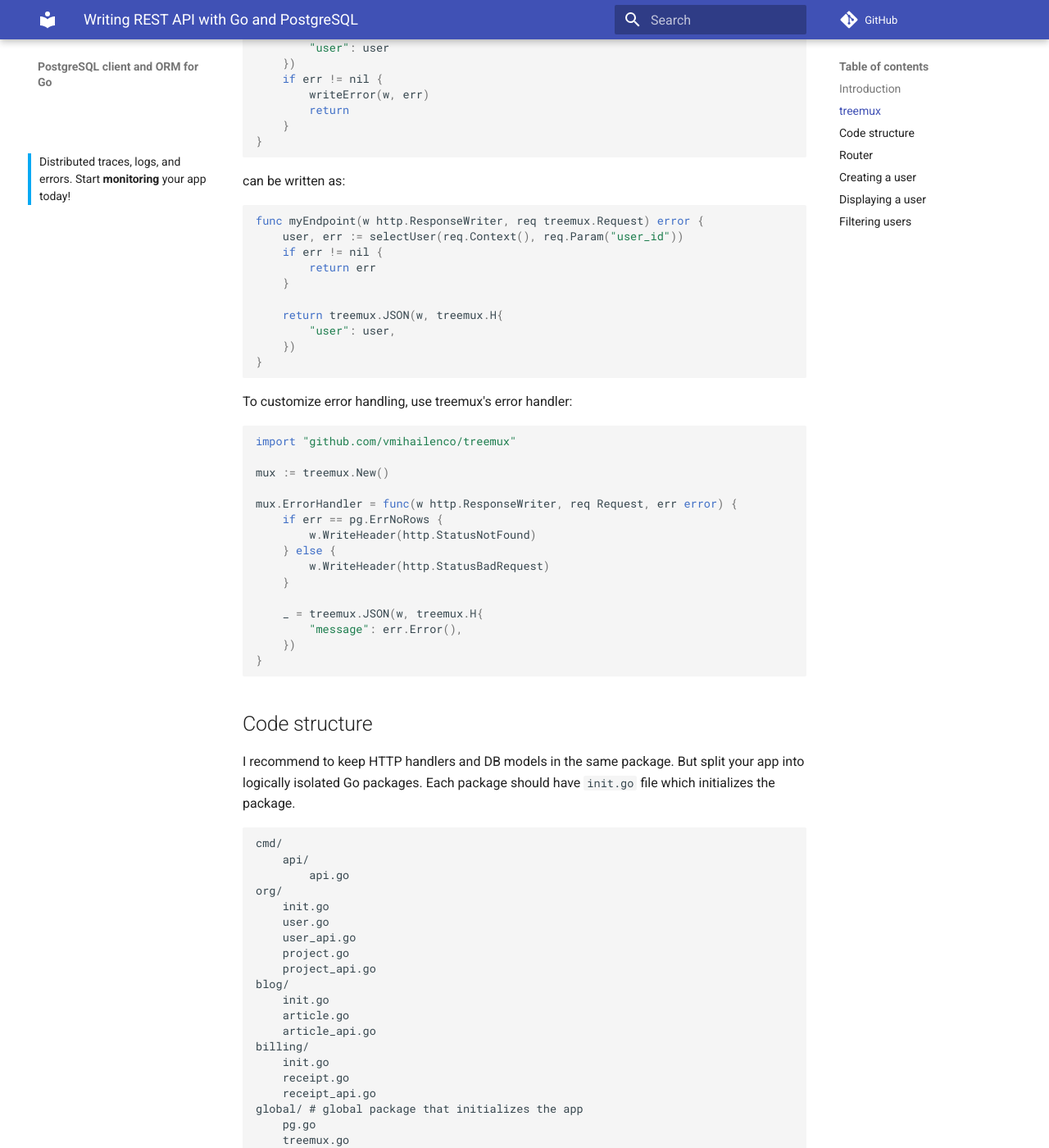
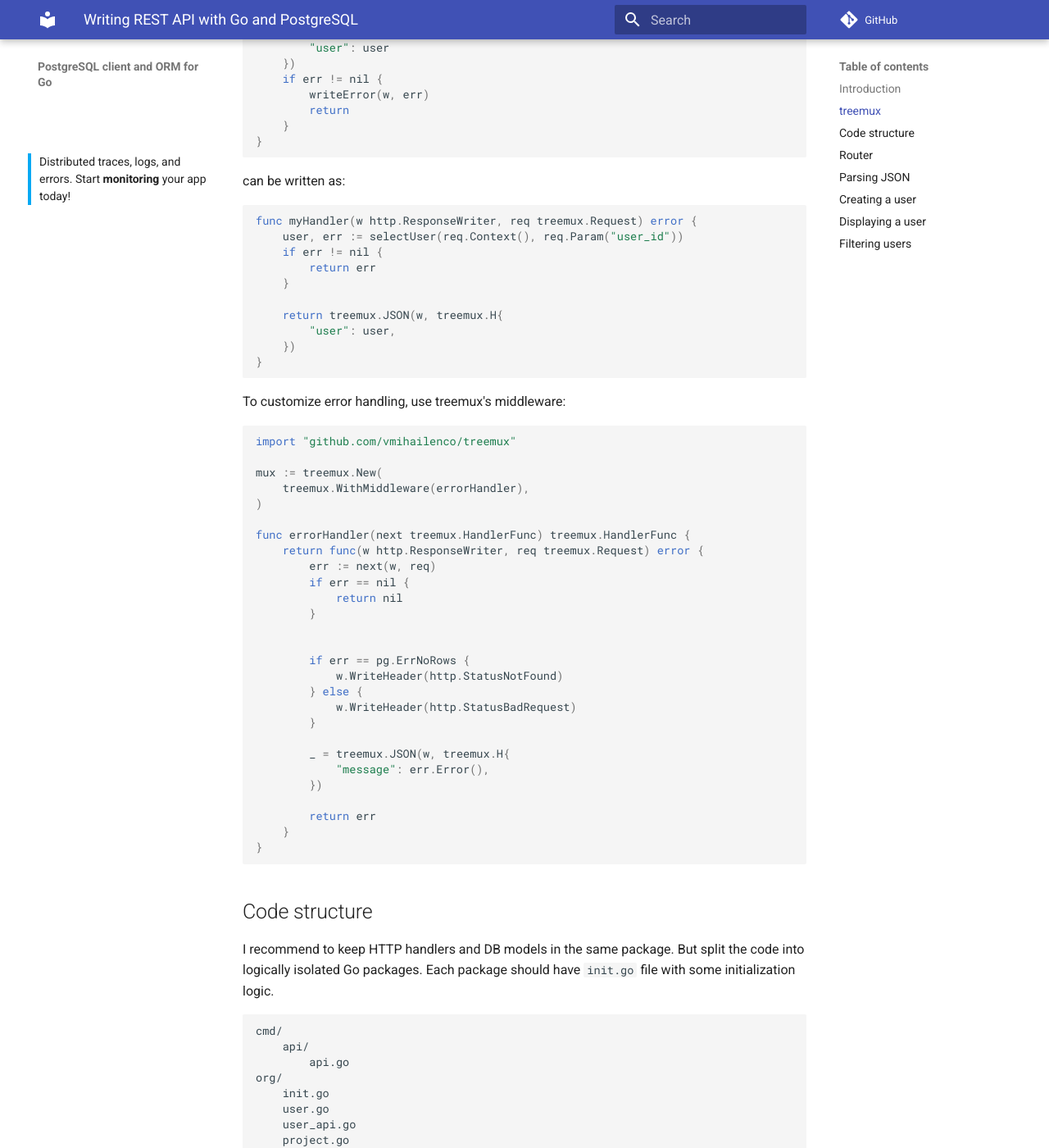
Before and after one commit to go-pg/docs, an MkDocs documentation site: the page built from docs/rest-api.md, in a window 1280 px wide and 1400 px high, scrolled down 575 px. Shown: the whole window at 82% size. Built offline with MkDocs 1.6.1 and Material for MkDocs 9.7.7, drawn with Linux system fonts in a browser that asks for light colours; comment, search, counter and statistics services are not loaded; some of the changed text lies outside the part shown.

````diff
--- a/docs/rest-api.md
+++ b/docs/rest-api.md
@@ -12,7 +12,7 @@ realistic example, please see
 following classic HTTP handler:
 
 ```go
-func myEndpoint(w http.ResponseWriter, req *http.Request) {
+func myHandler(w http.ResponseWriter, req *http.Request) {
     user, err := selectUser(req.Context())
     if err != nil {
         writeError(w, err)
@@ -32,7 +32,7 @@ func myEndpoint(w http.ResponseWriter, req *http.Request) {
 can be written as:
 
 ```go
-func myEndpoint(w http.ResponseWriter, req treemux.Request) error {
+func myHandler(w http.ResponseWriter, req treemux.Request) error {
     user, err := selectUser(req.Context(), req.Param("user_id"))
     if err != nil {
         return err
@@ -44,31 +44,43 @@ func myEndpoint(w http.ResponseWriter, req treemux.Request) error {
 }
 ```
 
-To customize error handling, use treemux's error handler:
+To customize error handling, use treemux's middleware:
 
 ```go
 import "github.com/vmihailenco/treemux"
 
-mux := treemux.New()
+mux := treemux.New(
+    treemux.WithMiddleware(errorHandler),
+)
 
-mux.ErrorHandler = func(w http.ResponseWriter, req Request, err error) {
-    if err == pg.ErrNoRows {
-        w.WriteHeader(http.StatusNotFound)
-    } else {
-        w.WriteHeader(http.StatusBadRequest)
+func errorHandler(next treemux.HandlerFunc) treemux.HandlerFunc {
+    return func(w http.ResponseWriter, req treemux.Request) error {
+        err := next(w, req)
+        if err == nil {
+            return nil
+        }
+
+
+        if err == pg.ErrNoRows {
+            w.WriteHeader(http.StatusNotFound)
+        } else {
+            w.WriteHeader(http.StatusBadRequest)
+        }
+
+        _ = treemux.JSON(w, treemux.H{
+            "message": err.Error(),
+        })
+
+        return err
     }
-
-    _ = treemux.JSON(w, treemux.H{
-        "message": err.Error(),
-    })
 }
 ```
 
 ## Code structure
 
-I recommend to keep HTTP handlers and DB models in the same package. But split your app into
-logically isolated Go packages. Each package should have `init.go` file which initializes the
-package.
+I recommend to keep HTTP handlers and DB models in the same package. But split the code into
+logically isolated Go packages. Each package should have `init.go` file with some initialization
+logic.
 
 ```
 cmd/
@@ -103,9 +115,25 @@ var Router = treemux.New()
 func init() {
     g := Router.NewGroup("/api")
 
-    g.POST("/users", createUserEndpoint)
-    g.GET("/users/:user_id", showUserEndpoint)
-    g.GET("/users", filterUsersEndpoint)
+    g.POST("/users", createUserHandler)
+    g.GET("/users/:user_id", showUserHandler)
+    g.GET("/users", filterUsersHandler)
+}
+```
+
+## Parsing JSON
+
+- Don't forget to limit max request size.
+- To ease debugging typos in JSON, use `Decoder.DisallowUnknownFields`.
+
+```go
+req.Body = http.MaxBytesReader(w, req.Body, 100 << 10) // 100KiB
+
+dec := json.NewDecoder(req.Body)
+dec.DisallowUnknownFields()
+
+if err := dec.Decode(&value); err != nil {
+    return err
 }
 ```
 
@@ -162,10 +190,8 @@ func insertUser(ctx context.Context, user *User) error {
 
 ## Displaying a user
 
-The handler:
-
 ```go
-func showUserEndpoint(w http.ResponseWriter, req treemux.Request) error {
+func showUserHandler(w http.ResponseWriter, req treemux.Request) error {
     // Parse route param as int64.
     userID, err := req.Params.Int64("user_id")
     if err != nil {
````
Also changed, not shown: other parts of docs/rest-api.md (+11 -7 lines), docs/extra-modules.md (+1 -1 lines).
